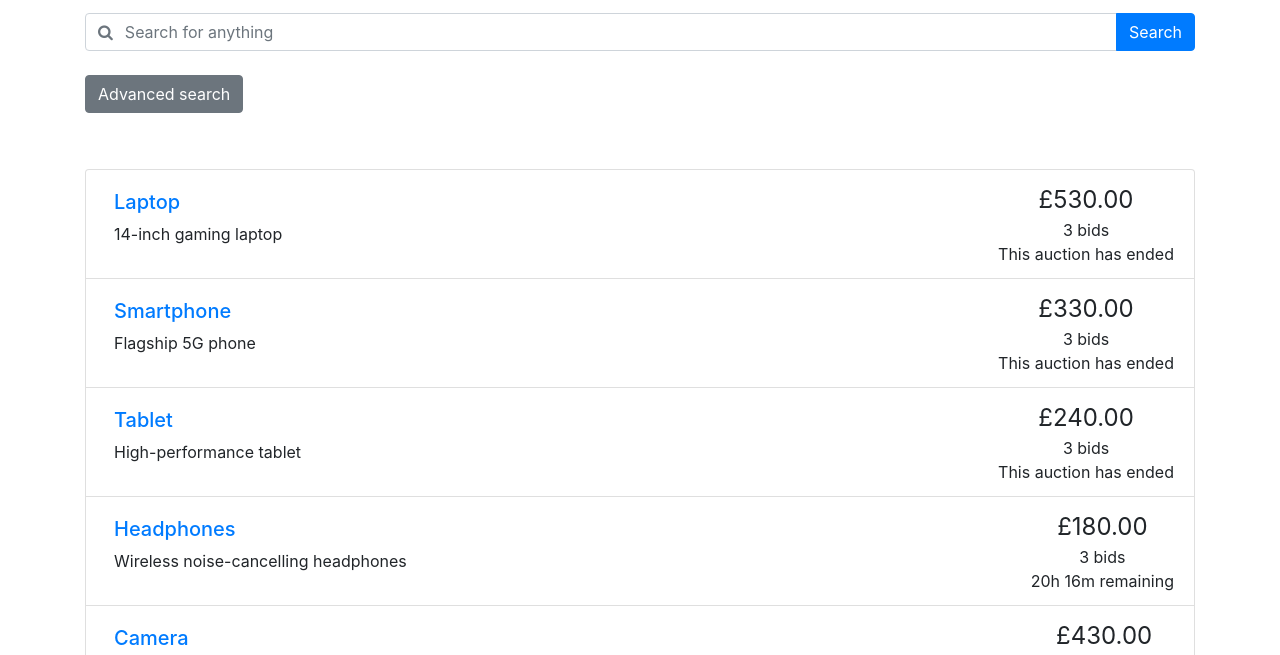
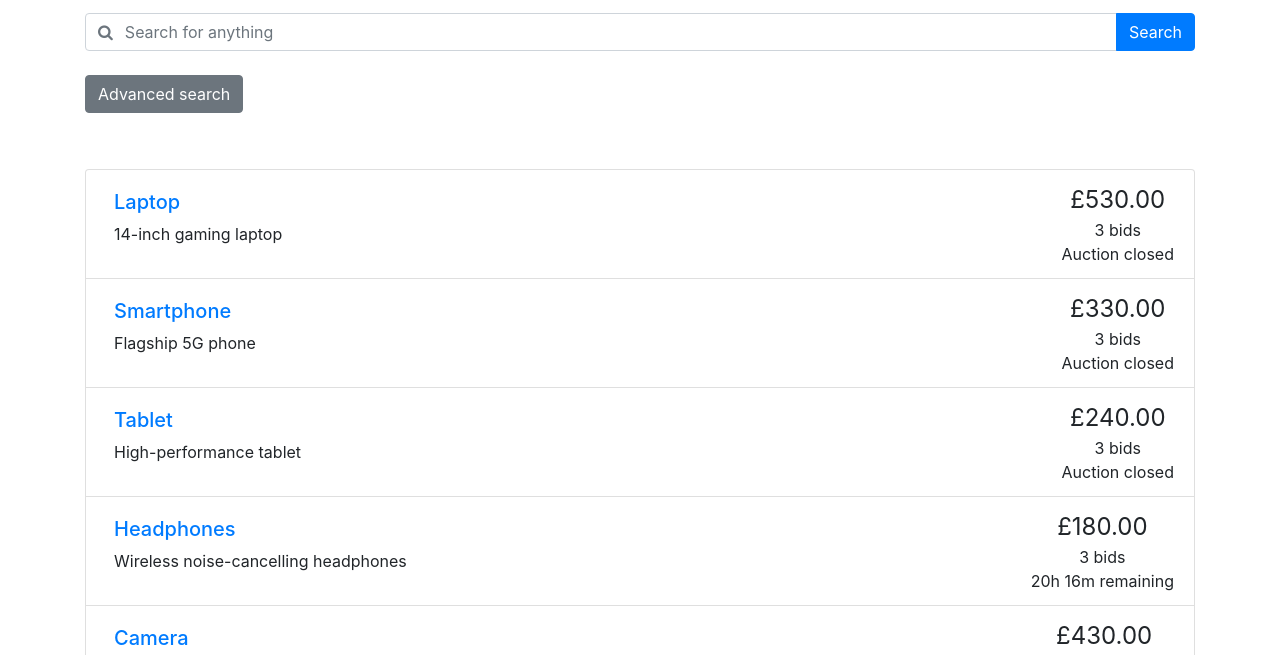
Before and after one commit to Hanekawa1012/Database-Group-4-Project, a PHP site: page /browse.php in a window 1280 px wide. Shown: the part 211-866 px from the top of the page. Run offline with PHP 8.4, Linux system fonts and the light colour scheme; data comes from the database, SQL or seed files in the repository.

Commit message:
cancelling display fixes

```diff
--- a/browse.php
+++ b/browse.php
@@ -122,9 +122,9 @@ $max_page = ceil($num_results / $results_per_page);
 				} else {
 					$current_price = $fetch['startPrice'];
 				}
-
+				$status = $fetch['status'];
 				$end_date = $fetch['endDate'];
-				print_listing_li($item_id, $title, $description, $current_price, $num_bids, $end_date);
+				print_listing_li($item_id, $title, $description, $current_price, $num_bids, $end_date, $status);
 			}
 		}
 		?>
--- a/mylistings.php
+++ b/mylistings.php
@@ -121,9 +121,9 @@ $max_page = ceil($num_results / $results_per_page);
             } else {
                 $current_price = $fetch['startPrice'];
             }
-
+            $status = $fetch['status'];
             $end_date = $fetch['endDate'];
-            print_listing_li($item_id, $title, $description, $current_price, $num_bids, $end_date);
+            print_listing_li($item_id, $title, $description, $current_price, $num_bids, $end_date, $status);
         }
         ?>
 
--- a/mywatchlist.php
+++ b/mywatchlist.php
@@ -122,9 +122,9 @@ $max_page = ceil($num_results / $results_per_page);
             } else {
                 $current_price = $fetch['startPrice'];
             }
-
+            $status = $fetch['status'];
             $end_date = $fetch['endDate'];
-            print_listing_li($item_id, $title, $description, $current_price, $num_bids, $end_date);
+            print_listing_li($item_id, $title, $description, $current_price, $num_bids, $end_date, $status);
         }
         ?>
 
--- a/recommendations.php
+++ b/recommendations.php
@@ -76,6 +76,7 @@
                 $title = $fetch['title'];
                 $description = $fetch['details'];
                 $current_price = $fetch['startPrice'];
+                $status = $fetch['status'];
                 $end_date = $fetch['endDate'];
 
                 // Fetch the current highest bid price for the item
@@ -89,7 +90,7 @@
                 $num_bids = mysqli_num_rows($bid_result);
 
                 // Print each item as a list item
-                print_listing_li($item_id, $title, $description, $current_price, $num_bids, $end_date);
+                print_listing_li($item_id, $title, $description, $current_price, $num_bids, $end_date, $status);
             }
         } else {
             echo "<p>No recommendations available at the moment.</p>";
--- a/send_end_email.php
+++ b/send_end_email.php
@@ -27,7 +27,7 @@ if ($result->num_rows > 0) {
     $mail = new PHPMailer(true);
     try {
         // Server setting
-        $mailconfig = json_decode('{"Host":"smtp.163.com","Username":"cdzhj1012@163.com","Password":"WZbdaNUUc9NKqDTx","SMTPSecure":"ssl","Port":465}');
+        $mailconfig = json_decode('{"Host": "smtp.163.com", "Username": "cdzhj1012@163.com", "Password": "WZbdaNUUc9NKqDTx", "SMTPSecure": "ssl", "Port": 465}');
         $mail->CharSet = "UTF-8";
         $mail->SMTPDebug = 0;
         $mail->isSMTP();
--- a/utilities.php
+++ b/utilities.php
@@ -22,7 +22,7 @@ function display_time_remaining($interval)
 
 // print_listing_li:
 // This function prints an HTML <li> element containing an auction listing
-function print_listing_li($item_id, $title, $desc, $price, $num_bids, $end_time)
+function print_listing_li($item_id, $title, $desc, $price, $num_bids, $end_time, $status)
 {
     // Truncate long descriptions
     if (strlen($desc) > 250) {
@@ -39,14 +39,20 @@ function print_listing_li($item_id, $title, $desc, $price, $num_bids, $end_time)
     }
 
     // Calculate time to auction end
+    if ($status == 'cancelled') {
+        $time_remaining = 'Auction cancelled';
+    } elseif ($status == 'closed') {
+        $time_remaining = 'Auction closed';
+    } else {
         $end_time = new DateTime($end_time);
         $now = new DateTime();
         if ($now > $end_time) {
-        $time_remaining = 'This auction has ended';
+            $time_remaining = 'Auction closed';
         } else {
             // Get interval:
             $time_to_end = date_diff($now, $end_time);
             $time_remaining = display_time_remaining($time_to_end) . ' remaining';
+        }
     }
 
     // Print HTML
@@ -60,7 +66,7 @@ function print_listing_li($item_id, $title, $desc, $price, $num_bids, $end_time)
 
 // print_listing_li:
 // This function prints an HTML <li> element containing an auction listing
-function print_bid_listing_li($item_id, $title, $desc, $bidPrice, $bidTime, $end_time,$status)
+function print_bid_listing_li($item_id, $title, $desc, $bidPrice, $bidTime, $end_time, $status)
 {
     // Truncate long descriptions
     if (strlen($desc) > 250) {
@@ -69,14 +75,16 @@ function print_bid_listing_li($item_id, $title, $desc, $bidPrice, $bidTime, $end
         $desc_shortened = $desc;
     }
 
-    if ($status == "cancelled"){
-        $time_remaining = "This auction is cancelled";
-    }else{
+    if ($status == "cancelled") {
+        $time_remaining = "Auction cancelled";
+    } elseif ($status == "closed") {
+        $time_remaining = "Auction closed";
+    } else {
         // Calculate time to auction end
         $end_time = new DateTime($end_time);
         $now = new DateTime();
         if ($now > $end_time) {
-            $time_remaining = 'This auction has ended';
+            $time_remaining = 'Auction closed';
         } else {
             // Get interval:
             $time_to_end = date_diff($now, $end_time);
```
Also changed, not shown: create_auction_result.php (+7 -7 lines). Lines whose indentation alone changed are shown as unchanged.
